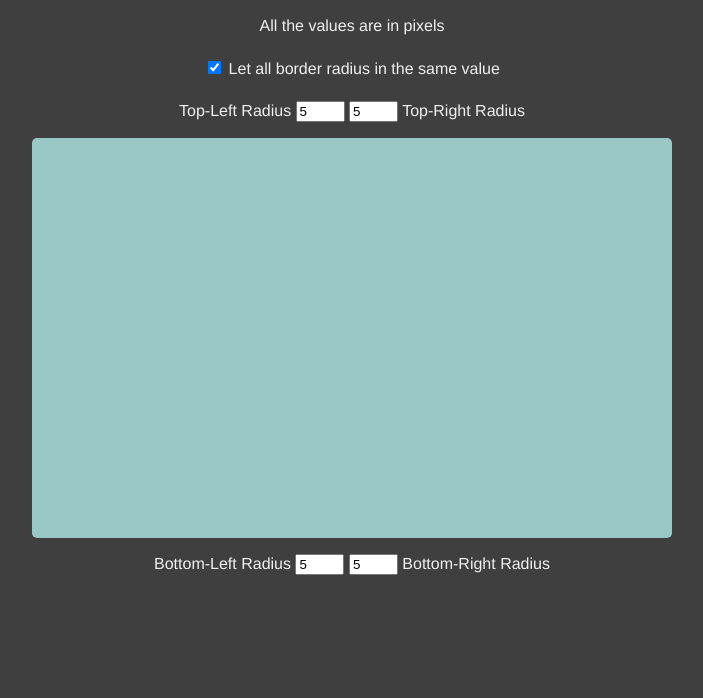
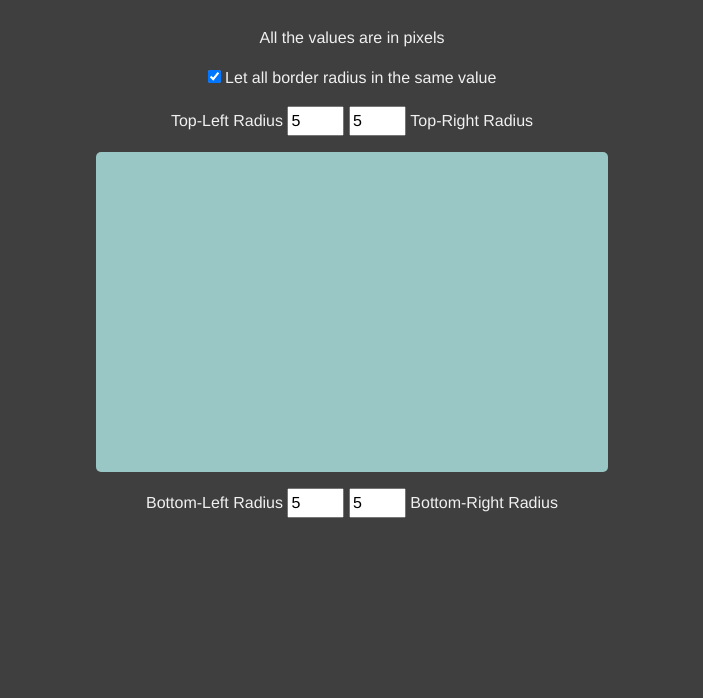
Before and after one commit to lesada/BorderRadiusGenerator, a plain HTML site: page index.html in a window 1280 px wide. Shown: the part 102-800 px from the top of the page, without its empty margins (288-991 px from the left). Drawn offline with nearby package versions, Linux system fonts and the light colour scheme; a script that the page names is missing.

Commit message:
Bootstrap 5

```diff
--- a/index.html
+++ b/index.html
@@ -5,7 +5,7 @@
     <meta charset="UTF-8">
     <meta http-equiv="X-UA-Compatible" content="IE=edge">
     <meta name="viewport" content="width=device-width, initial-scale=1.0">
-    <link rel="stylesheet" href="reset.css">
+    <link href="https://cdn.jsdelivr.net/npm/bootstrap@5.0.2/dist/css/bootstrap.min.css" rel="stylesheet" integrity="sha384-EVSTQN3/azprG1Anm3QDgpJLIm9Nao0Yz1ztcQTwFspd3yD65VohhpuuCOmLASjC" crossorigin="anonymous">
     <link rel="stylesheet" href="styles.css">
     <title>Border Radius Generator</title>
 </head>
@@ -36,7 +36,7 @@
 
 
 </body>
-
+<script src="https://cdn.jsdelivr.net/npm/bootstrap@5.0.2/dist/js/bootstrap.bundle.min.js" integrity="sha384-MrcW6ZMFYlzcLA8Nl+NtUVF0sA7MsXsP1UyJoMp4YLEuNSfAP+JcXn/tWtIaxVXM" crossorigin="anonymous"></script>
 <script src="script.js"></script>
 
 </html>
--- a/reset.css
+++ /dev/null
@@ -1,48 +0,0 @@
-/* http://meyerweb.com/eric/tools/css/reset/
-   v2.0 | 20110126
-   License: none (public domain)
-*/
-
-html, body, div, span, applet, object, iframe,
-h1, h2, h3, h4, h5, h6, p, blockquote, pre,
-a, abbr, acronym, address, big, cite, code,
-del, dfn, em, img, ins, kbd, q, s, samp,
-small, strike, strong, sub, sup, tt, var,
-b, u, i, center,
-dl, dt, dd, ol, ul, li,
-fieldset, form, label, legend,
-table, caption, tbody, tfoot, thead, tr, th, td,
-article, aside, canvas, details, embed,
-figure, figcaption, footer, header, hgroup,
-menu, nav, output, ruby, section, summary,
-time, mark, audio, video {
-    margin: 0;
-    padding: 0;
-    border: 0;
-    font-size: 100%;
-    font: inherit;
-    vertical-align: baseline;
-}
-/* HTML5 display-role reset for older browsers */
-article, aside, details, figcaption, figure,
-footer, header, hgroup, menu, nav, section {
-    display: block;
-}
-body {
-    line-height: 1;
-}
-ol, ul {
-    list-style: none;
-}
-blockquote, q {
-    quotes: none;
-}
-blockquote:before, blockquote:after,
-q:before, q:after {
-    content: '';
-    content: none;
-}
-table {
-    border-collapse: collapse;
-    border-spacing: 0;
-}
--- a/styles.css
+++ b/styles.css
@@ -26,16 +26,16 @@ textarea:focus, input:focus{
 }
 
 #sameValueFieldset {
-    margin: 1.5em;
+    margin: 1em;
 }
 
 #radiusFieldset {
-    margin: 1.5em;
+    margin: 1em;
 }
 
 .preview {
-    height: 50vh;
-    width: 50vw;
+    height: 40vh;
+    width: 40vw;
     margin: 1em auto;
     border-radius: 5px;
     background-color: rgb(153, 199, 197);
```
